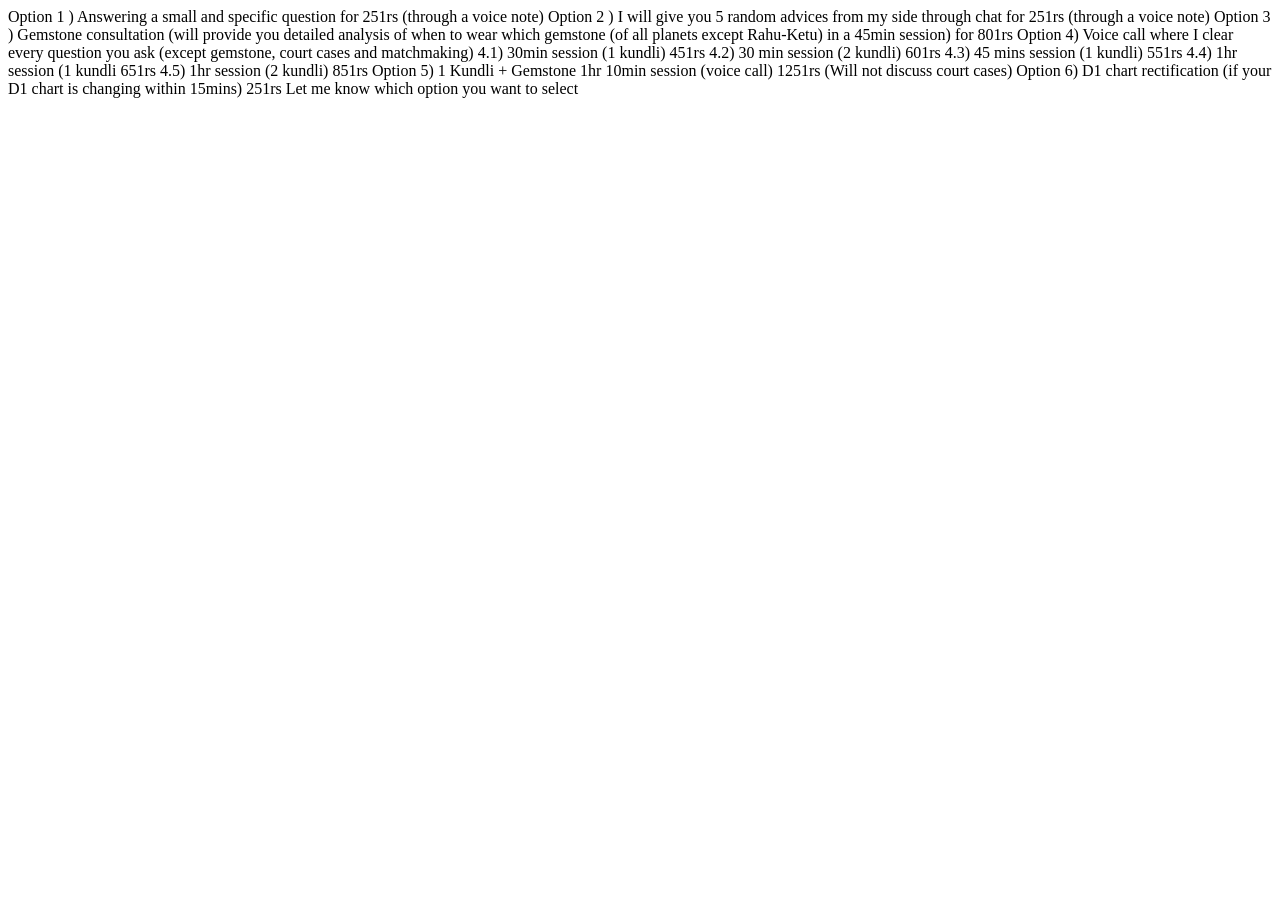
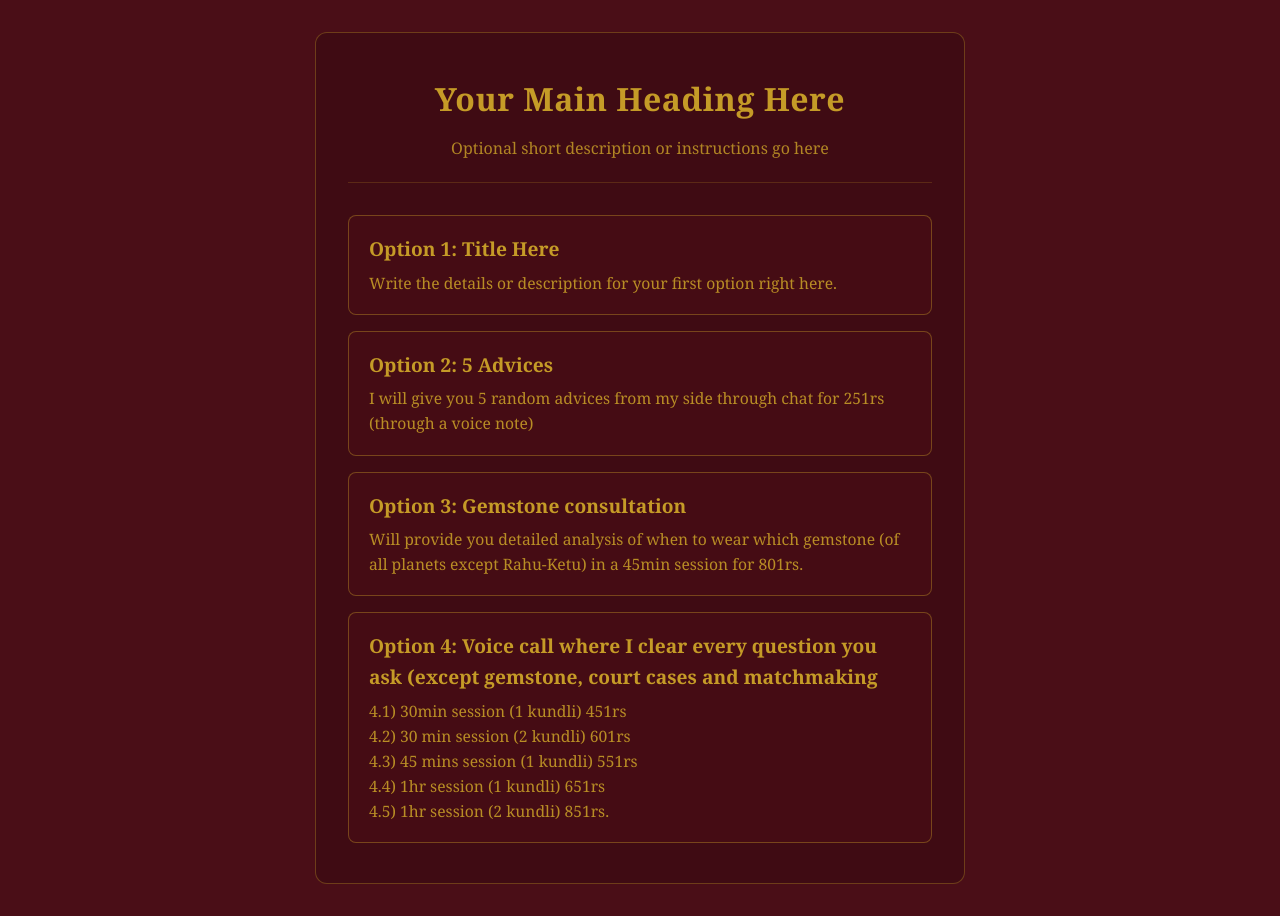
Before and after one commit to Affordable-Astro/Consultation-Charges, a plain HTML site: page index.html in a window 1280 px wide. Before the commit the page ends 800 px from the top, so only its background shows below. Drawn offline with Linux system fonts and the light colour scheme.

Commit message:
Update index.html

```diff
--- a/index.html
+++ b/index.html
@@ -1,26 +1,109 @@
+<!DOCTYPE html>
+<html lang="en">
+<head>
+  <meta charset="UTF-8">
+  <meta name="viewport" content="width=device-width, initial-scale=1.0">
+  <title>Options</title>
+  <style>
+    * {
+      box-sizing: border-box;
+      margin: 0;
+      padding: 0;
+    }
 
+    body {
+      background-color: #4A0E17; /* Deep Maroon */
+      color: #C59B27;            /* Dark Gold */
+      font-family: 'Georgia', serif;
+      line-height: 1.6;
+      min-height: 100vh;
+      display: flex;
+      justify-content: center;
+      align-items: center;
+      padding: 32px 20px;
+    }
 
-Option 1 ) Answering a small and specific question for 251rs  (through a voice note)
+    .container {
+      max-width: 650px;
+      width: 100%;
+      border: 1px solid rgba(197, 155, 39, 0.35);
+      border-radius: 12px;
+      padding: 40px 32px;
+      background-color: rgba(0, 0, 0, 0.15);
+    }
 
-Option 2 ) I will give you 5 random advices from my side through chat for 251rs (through a voice note)
+    h1 {
+      font-size: 2rem;
+      margin-bottom: 12px;
+      letter-spacing: 0.5px;
+      text-align: center;
+    }
 
-Option 3 ) Gemstone consultation (will provide you detailed analysis of when to wear which gemstone (of all planets except Rahu-Ketu) in a 45min session) for 801rs
+    .subtitle {
+      text-align: center;
+      font-size: 1rem;
+      opacity: 0.85;
+      margin-bottom: 32px;
+      border-bottom: 1px solid rgba(197, 155, 39, 0.25);
+      padding-bottom: 20px;
+    }
 
-Option 4) Voice call where I clear every question you ask (except gemstone, court cases and matchmaking)
+    .options-list {
+      list-style: none;
+      display: flex;
+      flex-direction: column;
+      gap: 16px;
+    }
 
-4.1) 30min session (1 kundli) 451rs
+    .option-item {
+      border: 1px solid rgba(197, 155, 39, 0.4);
+      border-radius: 8px;
+      padding: 18px 20px;
+      background-color: rgba(74, 14, 23, 0.6);
+    }
 
-4.2) 30 min session (2 kundli) 601rs
+    .option-title {
+      font-size: 1.2rem;
+      font-weight: bold;
+      margin-bottom: 6px;
+    }
 
-4.3) 45 mins session (1 kundli) 551rs
+    .option-desc {
+      font-size: 0.98rem;
+      opacity: 0.9;
+    }
+  </style>
+</head>
+<body>
 
-4.4) 1hr session (1 kundli 651rs
+  <div class="container">
+    <!-- EDIT YOUR MAIN TITLE BELOW -->
+    <h1>Your Main Heading Here</h1>
+    <p class="subtitle">Optional short description or instructions go here</p>
 
-4.5) 1hr session (2 kundli) 851rs
+    <!-- EDIT YOUR OPTIONS BELOW -->
+    <ul class="options-list">
+      <li class="option-item">
+        <div class="option-title">Option 1: Title Here</div>
+        <div class="option-desc">Write the details or description for your first option right here.</div>
+      </li>
 
-Option 5) 1 Kundli + Gemstone 1hr 10min session (voice call) 1251rs
-(Will not discuss court cases)
+      <li class="option-item">
+        <div class="option-title">Option 2: 5 Advices</div>
+        <div class="option-desc"> I will give you 5 random advices from my side through chat for 251rs (through a voice note)</div>
+      </li>
 
-Option 6) D1 chart rectification (if your D1 chart is changing within 15mins) 251rs
+      <li class="option-item">
+        <div class="option-title">Option 3: Gemstone consultation </div>
+        <div class="option-desc">Will provide you detailed analysis of when to wear which gemstone (of all planets except Rahu-Ketu) in a 45min session for 801rs.</div>
+      </li>
 
-Let me know which option you want to select
+       <li class="option-item">
+        <div class="option-title">Option 4:  Voice call where I clear every question you ask (except gemstone, court cases and matchmaking</div>
+        <div class="option-desc">4.1) 30min session (1 kundli) 451rs <br> 4.2) 30 min session (2 kundli) 601rs <br> 4.3) 45 mins session (1 kundli) 551rs <br> 4.4) 1hr session (1 kundli) 651rs <br> 4.5) 1hr session (2 kundli) 851rs.</div>
+      </li>
+    </ul>
+  </div>
+
+</body>
+</html>
```
